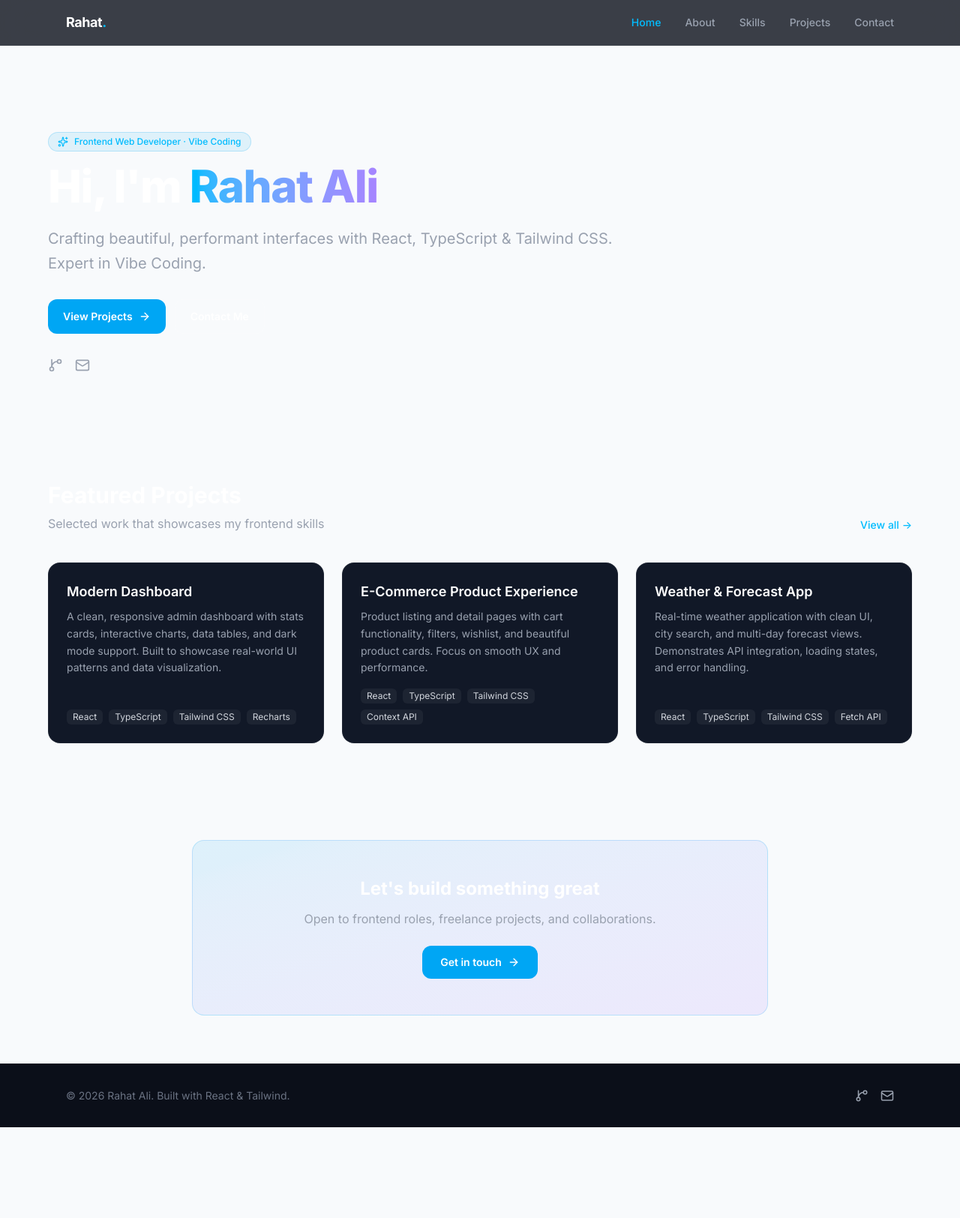
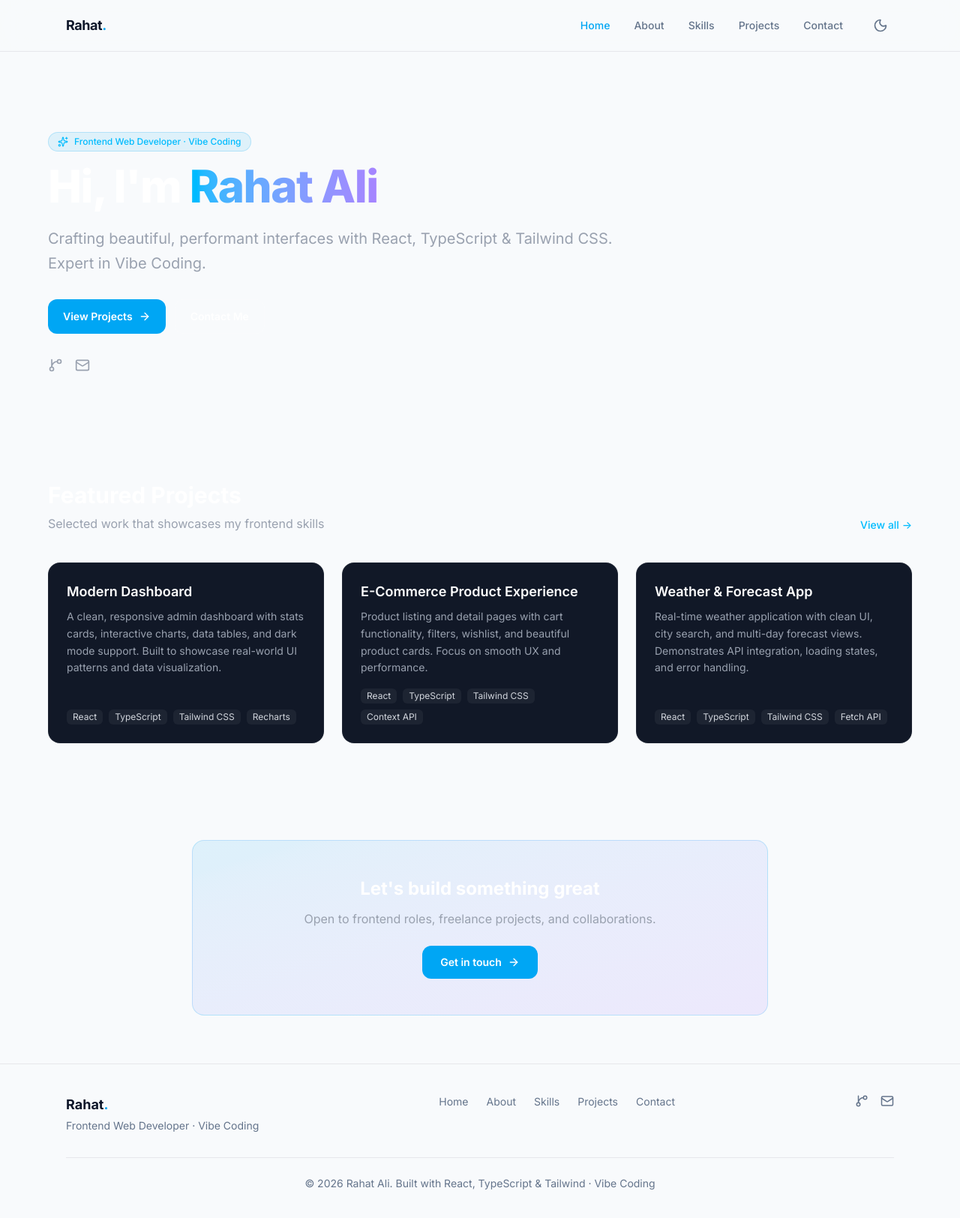
Before and after one commit to alihaical04-spec/portfolio, a React (Vite) app: page / in a window 1280 px wide. Shown: the top 1624 px of the page at 75% size. Before the commit the page ends 1503 px from the top, so only its background shows below. Built offline with nearby package versions, Linux system fonts and the light colour scheme.

Commit message:
feat: update Navbar with theme toggle, improved Footer, and ProjectCard component

```diff
--- a/src/components/Footer.tsx
+++ b/src/components/Footer.tsx
@@ -1,32 +1,55 @@
 import { GitBranch, Mail } from "lucide-react";
-import { personal } from "../data/content";
+import { Link } from "react-router-dom";
+import { personal, navLinks } from "../data/content";
 
 export default function Footer() {
   return (
-    <footer className="border-t border-white/5 bg-[#0b0f19]">
-      <div className="mx-auto flex max-w-6xl flex-col items-center justify-between gap-4 px-4 py-8 sm:flex-row sm:px-6">
-        <p className="text-sm text-gray-500">
-          © {new Date().getFullYear()} {personal.name}. Built with React & Tailwind.
+    <footer className="border-t border-theme bg-theme">
+      <div className="mx-auto max-w-6xl px-4 py-10 sm:px-6">
+        <div className="flex flex-col gap-8 sm:flex-row sm:items-start sm:justify-between">
+          <div>
+            <p className="text-lg font-bold text-theme">
+              {personal.name.split(" ")[0]}
+              <span className="text-sky-500">.</span>
             </p>
+            <p className="mt-1 max-w-xs text-sm text-muted">
+              Frontend Web Developer · Vibe Coding
+            </p>
+          </div>
+          <div className="flex flex-wrap gap-x-6 gap-y-2">
+            {navLinks.map((link) => (
+              <Link
+                key={link.path}
+                to={link.path}
+                className="text-sm text-muted transition hover:text-sky-500"
+              >
+                {link.label}
+              </Link>
+            ))}
+          </div>
           <div className="flex items-center gap-4">
             <a
               href={personal.github}
               target="_blank"
               rel="noopener noreferrer"
-            className="text-gray-400 transition hover:text-sky-400"
+              className="text-muted transition hover:text-sky-500"
               aria-label="GitHub"
             >
               <GitBranch size={18} />
             </a>
             <a
               href={`mailto:${personal.email}`}
-            className="text-gray-400 transition hover:text-sky-400"
+              className="text-muted transition hover:text-sky-500"
               aria-label="Email"
             >
               <Mail size={18} />
             </a>
           </div>
         </div>
+        <div className="mt-8 border-t border-theme pt-6 text-center text-sm text-muted">
+          © {new Date().getFullYear()} {personal.name}. Built with React, TypeScript & Tailwind · Vibe Coding
+        </div>
+      </div>
     </footer>
   );
 }
--- a/src/components/Navbar.tsx
+++ b/src/components/Navbar.tsx
@@ -3,17 +3,18 @@ import { Link, useLocation } from "react-router-dom";
 import { motion, AnimatePresence } from "framer-motion";
 import { Menu, X } from "lucide-react";
 import { navLinks, personal } from "../data/content";
+import ThemeToggle from "./ThemeToggle";
 
 export default function Navbar() {
   const [open, setOpen] = useState(false);
   const location = useLocation();
 
   return (
-    <header className="fixed top-0 left-0 right-0 z-50 border-b border-white/5 bg-[#0b0f19]/80 backdrop-blur-xl">
+    <header className="fixed top-0 left-0 right-0 z-50 border-b border-theme bg-[var(--color-bg)]/80 backdrop-blur-xl">
       <div className="mx-auto flex max-w-6xl items-center justify-between px-4 py-4 sm:px-6">
-        <Link to="/" className="text-lg font-bold tracking-tight text-white">
+        <Link to="/" className="text-lg font-bold tracking-tight text-theme">
           {personal.name.split(" ")[0]}
-          <span className="text-sky-400">.</span>
+          <span className="text-sky-500">.</span>
         </Link>
 
         <nav className="hidden items-center gap-8 md:flex">
@@ -23,22 +24,26 @@ export default function Navbar() {
               to={link.path}
               className={`text-sm font-medium transition-colors ${
                 location.pathname === link.path
-                  ? "text-sky-400"
-                  : "text-gray-400 hover:text-white"
+                  ? "text-sky-500"
+                  : "text-muted hover:text-theme"
               }`}
             >
               {link.label}
             </Link>
           ))}
+          <ThemeToggle />
         </nav>
 
+        <div className="flex items-center gap-2 md:hidden">
+          <ThemeToggle />
           <button
-          className="rounded-lg p-2 text-gray-300 hover:bg-white/5 md:hidden"
+            className="rounded-lg p-2 text-muted hover:bg-white/5 hover:text-theme"
             onClick={() => setOpen(!open)}
             aria-label="Toggle menu"
           >
             {open ? <X size={22} /> : <Menu size={22} />}
           </button>
+        </div>
       </div>
 
       <AnimatePresence>
@@ -47,7 +52,7 @@ export default function Navbar() {
             initial={{ opacity: 0, height: 0 }}
             animate={{ opacity: 1, height: "auto" }}
             exit={{ opacity: 0, height: 0 }}
-            className="border-t border-white/5 bg-[#0b0f19] md:hidden"
+            className="border-t border-theme bg-[var(--color-bg)] md:hidden"
           >
             <div className="flex flex-col gap-1 px-4 py-4">
               {navLinks.map((link) => (
@@ -57,8 +62,8 @@ export default function Navbar() {
                   onClick={() => setOpen(false)}
                   className={`rounded-lg px-3 py-2.5 text-sm font-medium ${
                     location.pathname === link.path
-                      ? "bg-sky-500/10 text-sky-400"
-                      : "text-gray-400 hover:bg-white/5 hover:text-white"
+                      ? "bg-sky-500/10 text-sky-500"
+                      : "text-muted hover:bg-white/5 hover:text-theme"
                   }`}
                 >
                   {link.label}
--- /dev/null
+++ b/src/components/ProjectCard.tsx
@@ -0,0 +1,59 @@
+import { motion } from "framer-motion";
+import { ExternalLink, GitBranch } from "lucide-react";
+import type { Project } from "../data/content";
+
+type Props = {
+  project: Project;
+  index?: number;
+};
+
+export default function ProjectCard({ project, index = 0 }: Props) {
+  return (
+    <motion.article
+      initial={{ opacity: 0, y: 20 }}
+      animate={{ opacity: 1, y: 0 }}
+      transition={{ delay: index * 0.08 }}
+      className="group flex flex-col rounded-2xl border border-theme bg-surface p-6 transition hover:border-sky-500/30 hover:bg-[var(--color-card-hover)]"
+    >
+      {project.featured && (
+        <span className="mb-3 w-fit rounded-full bg-sky-500/10 px-2.5 py-0.5 text-xs font-medium text-sky-500">
+          Featured
+        </span>
+      )}
+      <h2 className="text-xl font-semibold text-theme group-hover:text-sky-500 transition-colors">
+        {project.title}
+      </h2>
+      <p className="mt-2 flex-1 text-sm leading-relaxed text-muted">{project.description}</p>
+      <div className="mt-4 flex flex-wrap gap-2">
+        {project.tech.map((t) => (
+          <span
+            key={t}
+            className="rounded-md bg-surface-2 px-2 py-0.5 text-xs text-muted"
+          >
+            {t}
+          </span>
+        ))}
+      </div>
+      <div className="mt-5 flex gap-4">
+        <a
+          href={project.github}
+          target="_blank"
+          rel="noopener noreferrer"
+          className="inline-flex items-center gap-1.5 text-sm text-muted transition hover:text-theme"
+        >
+          <GitBranch size={16} /> Code
+        </a>
+        {project.live && project.live !== "#" && (
+          <a
+            href={project.live}
+            target="_blank"
+            rel="noopener noreferrer"
+            className="inline-flex items-center gap-1.5 text-sm text-muted transition hover:text-sky-500"
+          >
+            <ExternalLink size={16} /> Live
+          </a>
+        )}
+      </div>
+    </motion.article>
+  );
+}
```
Lines whose indentation alone changed are shown as unchanged.
